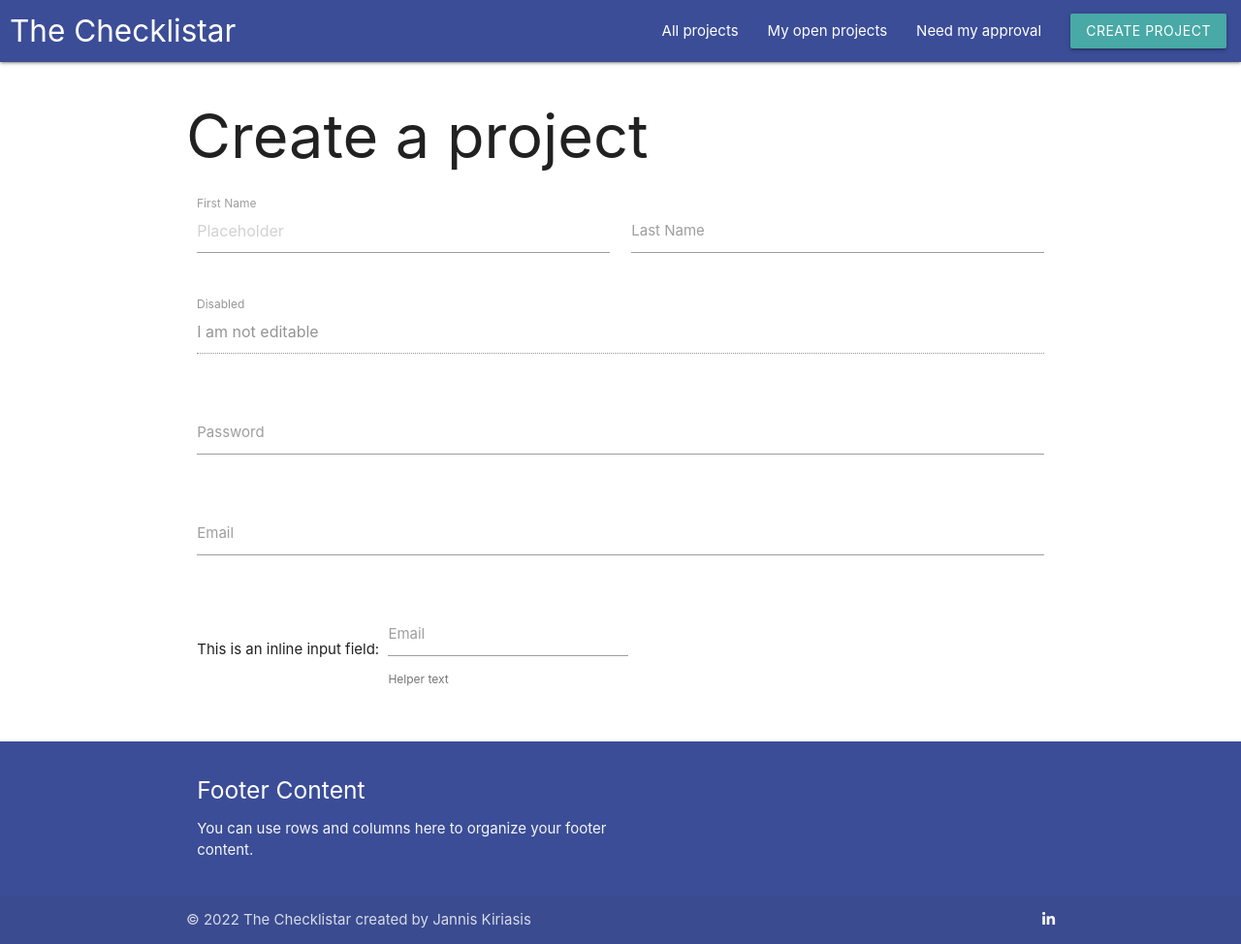
After one commit to jannis-kiriasis/the-checklistar, a Django app: page /create-project in a window 1280 px wide. The commit adds this page. Shown: the whole page at 97% size. Run offline with Django 3.2, Linux system fonts and the light colour scheme; some libraries are stand-ins or nearby versions; some web fonts are replaced.

Commit message:
Connect create project template to url and view

```diff
--- a/project_management/models.py
+++ b/project_management/models.py
@@ -5,9 +5,6 @@ from cloudinary.models import CloudinaryField
 
 PROJECT_STATUS = ((0, 'Not completed'), (1, 'Completed'))
 APPROVAL_STATUS = ((0, 'Not approved'), (1, 'Approved'))
-
-
-
 
 
 # Project model. Contains all the information related to a project,
--- a/project_management/urls.py
+++ b/project_management/urls.py
@@ -3,5 +3,6 @@ from django.urls import path
 
 
 urlpatterns = [
-    path('', views.ProjectList.as_view(), name='dashboard')
+    path('', views.ProjectList.as_view(), name='dashboard'),
+    path('create-project', views.CreateProject, name='create-project'),
 ]
--- a/project_management/views.py
+++ b/project_management/views.py
@@ -1,5 +1,5 @@
-from django.shortcuts import render
-from django.views import generic
+from django.shortcuts import render, get_object_or_404
+from django.views import generic, View
 from .models import Project, ProjectApproval, UserProfile
 
 # ProjectList view for dashboard.html. Shows all the projects with related
@@ -11,3 +11,8 @@ class ProjectList(generic.ListView):
     queryset = ProjectApproval.objects.order_by('-project')
     template_name = 'dashboard.html'
     paginate_by = 20
+
+
+def CreateProject(request):
+    context = {}
+    return render(request, "create-project.html", context)
--- a/templates/base.html
+++ b/templates/base.html
@@ -48,16 +48,16 @@
                 <li><a href="{% url 'dashboard' %}">All projects</a></li>
                 <li><a href="#">My open projects</a></li>
                 <li><a href="#">Need my approval</a></li>
-                <li><a class="waves-effect waves-light btn">Create project</a></li>
+                <li><a href="{% url 'create-project' %}" class="waves-effect waves-light btn">Create project</a></li>
               </ul>
             </div>
           </nav>
 
           <ul class="sidenav" id="mobile-demo">
             <li><a href="{% url 'dashboard' %}">All projects</a></li>
-            <li><a href="#">My open projects</a></li>
+            <li><a href="">My open projects</a></li>
             <li><a href="#">Need my approval</a></li>
-            <li><a class="waves-effect waves-light btn">Create project</a></li>
+            <li><a href="{% url 'create-project' %}" class="waves-effect waves-light btn">Create project</a></li>
           </ul>
 
     </header>
--- /dev/null
+++ b/templates/create-project.html
@@ -0,0 +1,52 @@
+{% extends "base.html" %}
+
+{% block content %}
+<div class="container">
+  <h1>Create a project</h1>
+
+  <div class="row">
+    <form class="col s12">
+      <div class="row">
+        <div class="input-field col s6">
+          <input placeholder="Placeholder" id="first_name" type="text" class="validate">
+          <label for="first_name">First Name</label>
+        </div>
+        <div class="input-field col s6">
+          <input id="last_name" type="text" class="validate">
+          <label for="last_name">Last Name</label>
+        </div>
+      </div>
+      <div class="row">
+        <div class="input-field col s12">
+          <input disabled value="I am not editable" id="disabled" type="text" class="validate">
+          <label for="disabled">Disabled</label>
+        </div>
+      </div>
+      <div class="row">
+        <div class="input-field col s12">
+          <input id="password" type="password" class="validate">
+          <label for="password">Password</label>
+        </div>
+      </div>
+      <div class="row">
+        <div class="input-field col s12">
+          <input id="email" type="email" class="validate">
+          <label for="email">Email</label>
+        </div>
+      </div>
+      <div class="row">
+        <div class="col s12">
+          This is an inline input field:
+          <div class="input-field inline">
+            <input id="email_inline" type="email" class="validate">
+            <label for="email_inline">Email</label>
+            <span class="helper-text" data-error="wrong" data-success="right">Helper text</span>
+          </div>
+        </div>
+      </div>
+    </form>
+  </div>
+</div>
+
+
+{%endblock%}
--- a/templates/dashboard.html
+++ b/templates/dashboard.html
@@ -1,6 +1,7 @@
 {% extends "base.html" %}
 
 {% block content %}
+<section>
     <div class="container">
         <h1>All projects</h1>
         <div class="collection responsive-table">
@@ -25,12 +26,13 @@
             </div>
             {% endif %}
             {% endfor %} -->
-            <a href="" class="secondary-content waves-effect waves-light btn-small right-align">View details<i class="material-icons right">more_horiz</i></a>
+                <a href="" class="secondary-content waves-effect waves-light btn-small right-align">View details<i
+                        class="material-icons right">more_horiz</i></a>
             </div>
-
             {% endfor %}
         </div>
 
+</section>
 
 
     {%endblock%}
```
Lines whose indentation alone changed are shown as unchanged.
